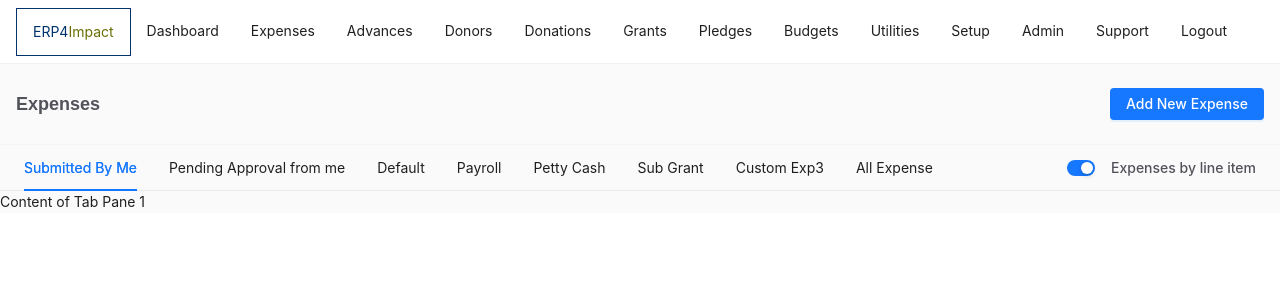
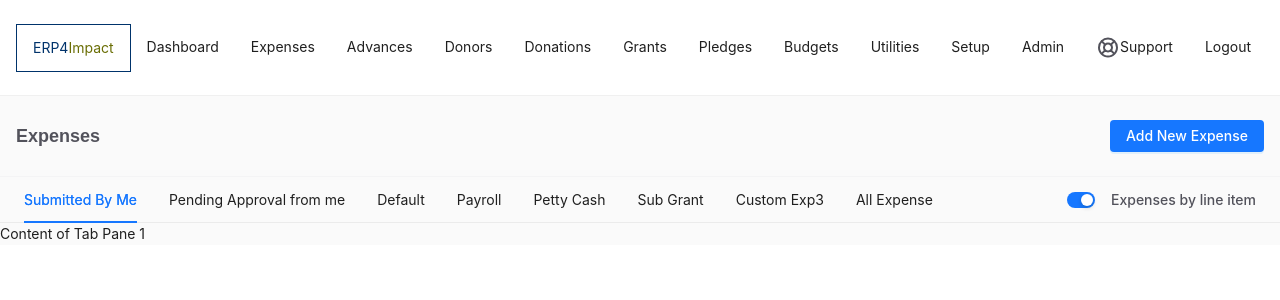
Before and after one commit to igoyalsamarth/tansack-vue, a Nuxt app: page / in a window 1280 px wide. Shown: the top 300 px of the page. Built offline with nearby package versions, Linux system fonts and the light colour scheme; a web font is replaced by a local one.

Commit message:
style: add svg icon in navbar

```diff
--- a/components/navbar.vue
+++ b/components/navbar.vue
@@ -19,8 +19,8 @@ export default defineComponent({
 </script>
 
 <template>
-  <a-menu mode="horizontal" class="py-2 px-4">
-    <a-menu-item class="border border-[#00336B] inline-block my-[10px]">
+  <a-menu mode="horizontal" class="py-6 px-4">
+    <a-menu-item class="border border-[#00336B] inline-block my-3 px-2">
       <span class="text-[#00336B]">ERP4</span>
       <span class="text-[#6A6E05]">Impact</span>
     </a-menu-item>
@@ -48,7 +48,6 @@ export default defineComponent({
     <a-menu-item key="budgets">
       <nuxt-link to="/budgets">Budgets</nuxt-link>
     </a-menu-item>
-
     <a-menu-item key="utilities">
       <nuxt-link to="/utilities">Utilities</nuxt-link>
     </a-menu-item>
@@ -59,7 +58,25 @@ export default defineComponent({
       <nuxt-link to="/admin">Admin</nuxt-link>
     </a-menu-item>
     <a-menu-item key="Support">
-      <nuxt-link to="/support">Support</nuxt-link>
+      <nuxt-link to="/support" class="flex items-center justify-between">
+        <svg
+          width="24"
+          height="25"
+          viewBox="0 0 24 25"
+          fill="none"
+          xmlns="http://www.w3.org/2000/svg"
+        >
+          <path
+            d="M18.364 6.136L14.828 9.672M18.364 6.136C16.6762 4.44817 14.3869 3.5 12 3.5C9.61305 3.5 7.32383 4.44817 5.636 6.136M18.364 6.136C20.0518 7.82383 21 10.1131 21 12.5C21 13.6819 20.7672 14.8522 20.3149 15.9442C19.8626 17.0361 19.1997 18.0283 18.364 18.864M14.828 9.672C14.0779 8.92185 13.0609 8.5 12 8.5C10.9391 8.5 9.92215 8.92185 9.172 9.672M14.828 9.672C15.5781 10.4221 16 11.4391 16 12.5C16 13.5609 15.5781 14.5779 14.828 15.328M14.828 15.328L18.364 18.864M14.828 15.328C14.0779 16.0781 13.0609 16.5 12 16.5C10.9391 16.5 9.92215 16.0781 9.172 15.328M18.364 18.864C17.5283 19.6997 16.5361 20.3626 15.4442 20.8149C14.3522 21.2672 13.1819 21.5 12 21.5C10.8181 21.5 9.64778 21.2672 8.55585 20.8149C7.46392 20.3626 6.47173 19.6997 5.636 18.864M9.172 9.672L5.636 6.136M9.172 9.672C8.42185 10.4221 8 11.4391 8 12.5C8 13.5609 8.42185 14.5779 9.172 15.328M5.636 6.136C3.94817 7.82383 3 10.1131 3 12.5C3 13.6819 3.23279 14.8522 3.68508 15.9442C4.13738 17.0361 4.80027 18.0283 5.636 18.864M9.172 15.328L5.636 18.864"
+            stroke="#52525B"
+            stroke-width="2"
+            stroke-linecap="round"
+            stroke-linejoin="round"
+          />
+        </svg>
+
+        <span>Support</span>
+      </nuxt-link>
     </a-menu-item>
     <a-menu-item @click="handleLogout">Logout</a-menu-item>
   </a-menu>
```
